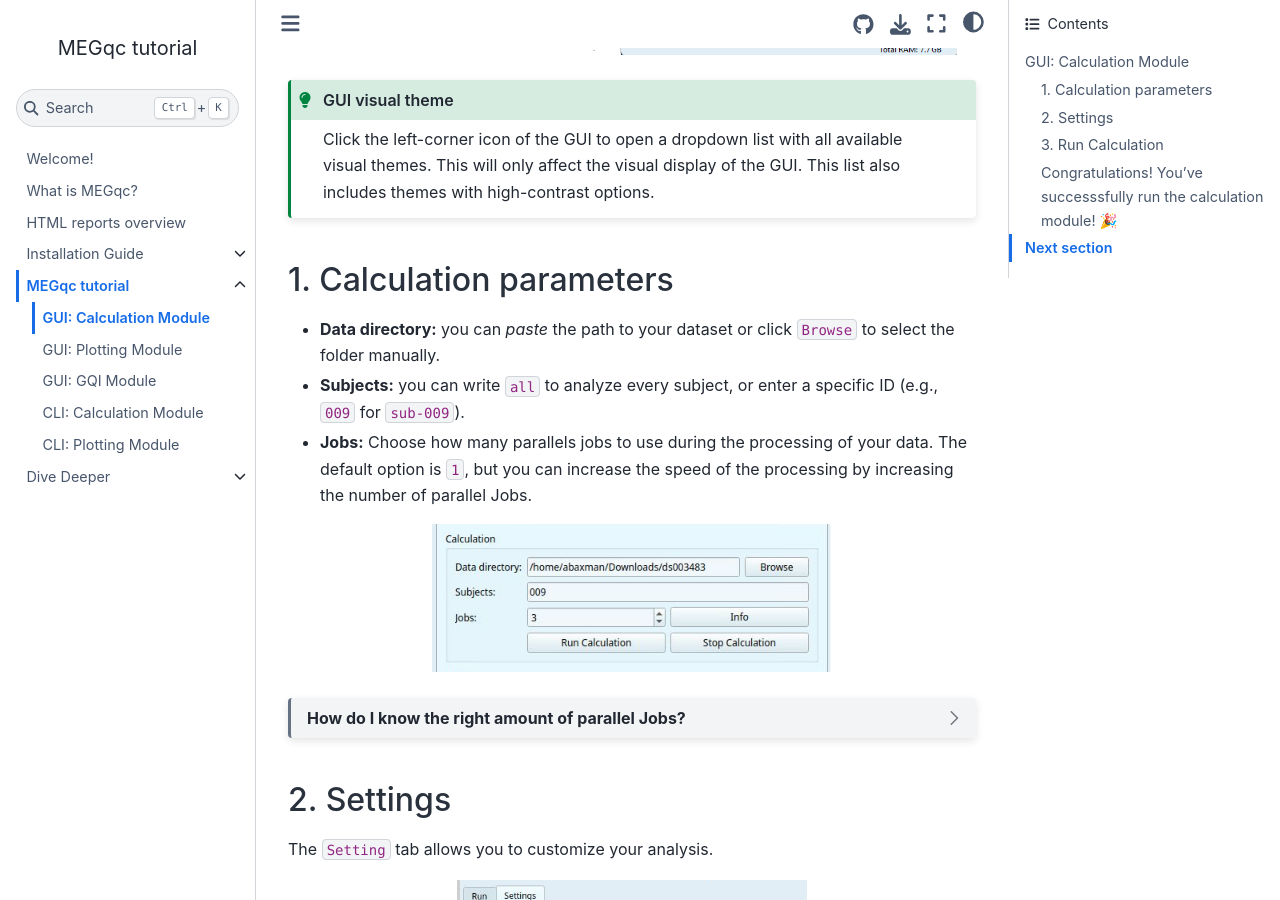
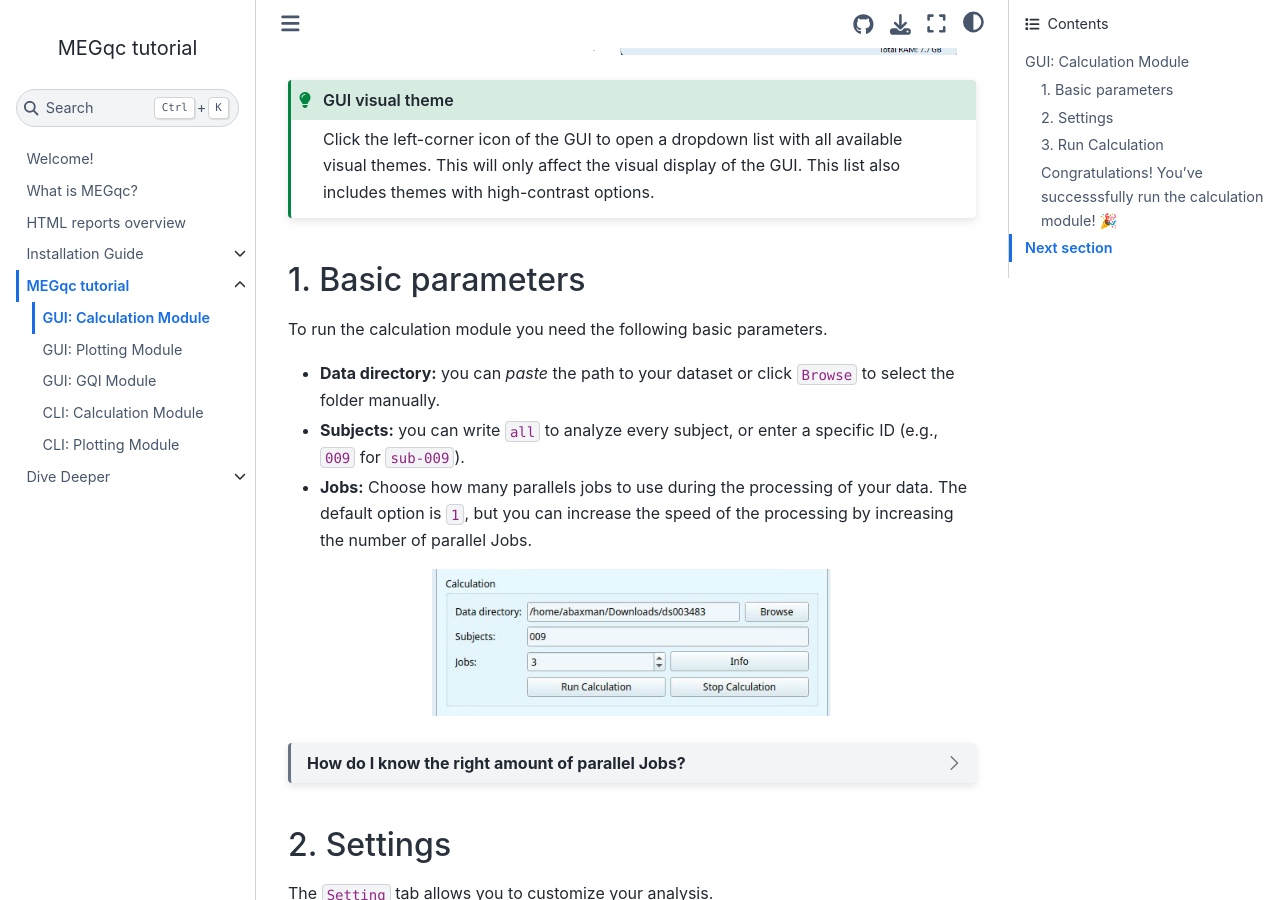
Before and after one commit to ANCPLabOldenburg/megqc_documentation, a Jupyter Book: the page built from tutorial/calc_gui.md, in a window 1280 px wide and 900 px high, scrolled down 665 px. Built offline with Jupyter Book 1.0.4 settings and Sphinx 7.4.7 and the Sphinx Book theme 1.1.4, drawn with Linux system fonts in a browser that asks for light colours; pages that are not in the unit, such as notebooks, are missing from menus.

Commit message:
Update calc_gui.md

````diff
--- a/tutorial/calc_gui.md
+++ b/tutorial/calc_gui.md
@@ -15,7 +15,8 @@ Click the left-corner icon of the GUI to open a dropdown list with all available
 
 ```
 
-## 1. Calculation parameters
+## 1. Basic parameters
+To run the calculation module you need the following basic parameters.
 
 * **Data directory:** you can *paste* the path to your dataset or click `Browse` to select the folder manually.
 * **Subjects:** you can write `all` to analyze every subject, or enter a specific ID (e.g., `009` for `sub-009`).
````
